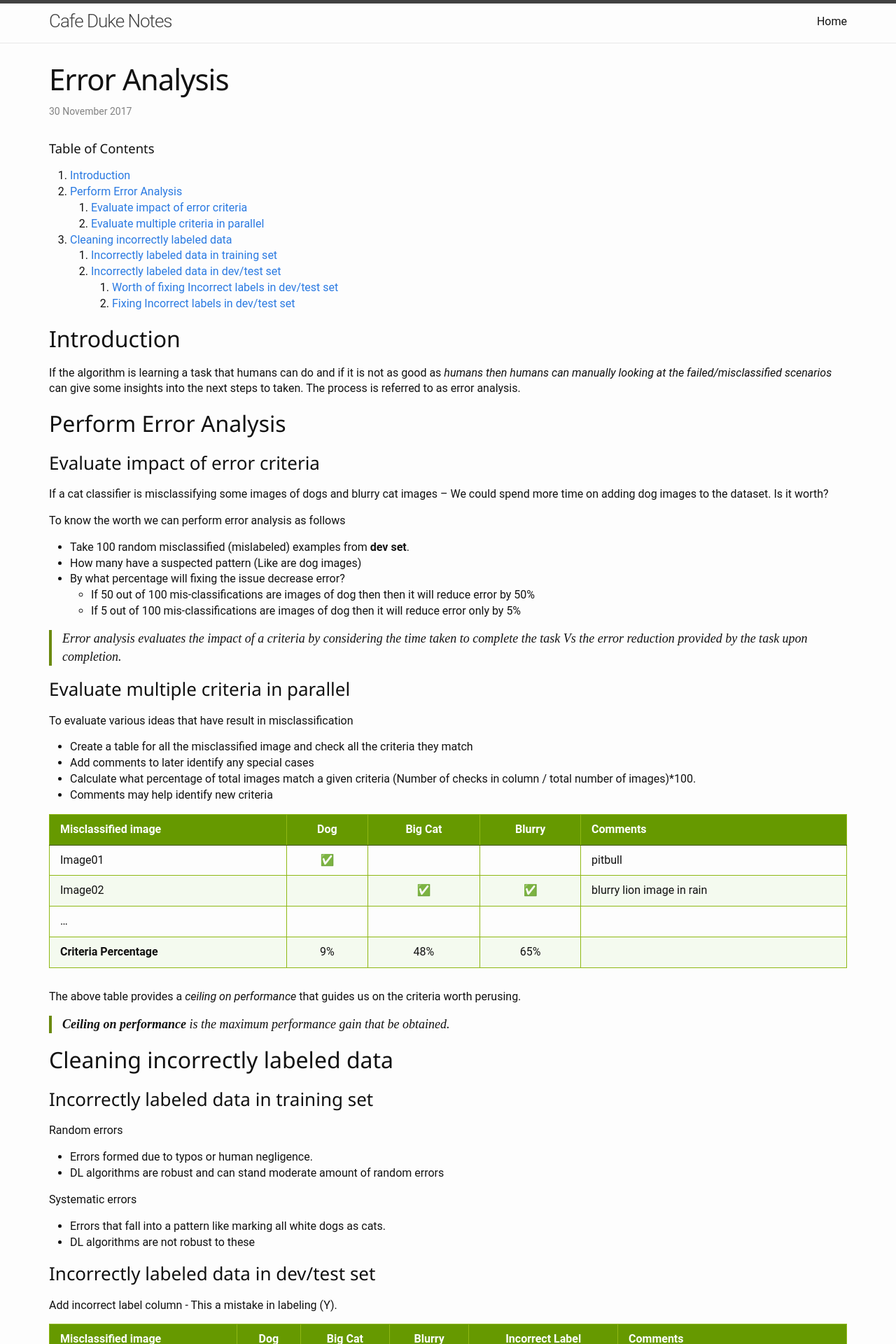
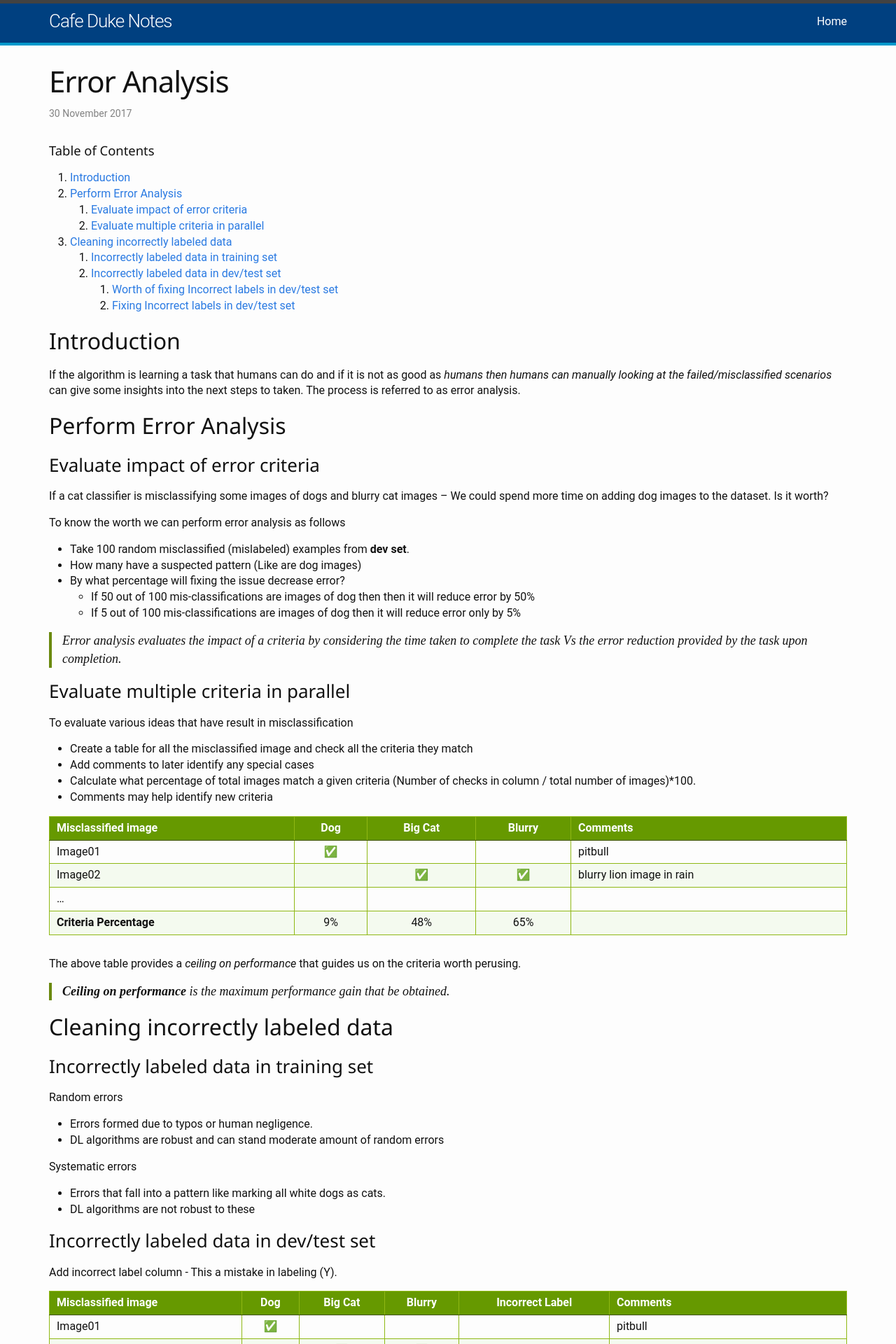
Before and after one commit to cafeduke/cafeduke.github.io, a Jekyll site: the page built from _posts/deeplearning/strategy/2017-11-30-error-analysis.md, in a window 1280 px wide. Shown: the top 1920 px of the page at 70% size. Built offline with Jekyll 4.4.1, drawn with Linux system fonts in a browser that asks for light colours; emoji names are drawn with the system emoji font.

Commit message:
Cosmetic

```diff
--- a/_posts/deeplearning/strategy/2017-11-30-error-analysis.md
+++ b/_posts/deeplearning/strategy/2017-11-30-error-analysis.md
@@ -72,9 +72,9 @@ Add incorrect label column - This a mistake in labeling (Y).
 
 | Misclassified image     |      Dog       |    Big Cat     |     Blurry     | Incorrect Label | Comments                  |
 | ----------------------- | :------------: | :------------: | :------------: | :-------------: | ------------------------- |
-| Image01                 | :heavy_check_mark:  |                |                |                 | pitbull                   |
-| Image02                 |                | :heavy_check_mark:  | :heavy_check_mark:  |                 | blurry lion image in rain |
-| Image03                 |                |                |                | :heavy_check_mark:   | Missed cat in background  |
+| Image01                 | :white_check_mark:  |                |                |                 | pitbull                   |
+| Image02                 |                | :white_check_mark:  | :white_check_mark:  |                 | blurry lion image in rain |
+| Image03                 |                |                |                | :white_check_mark:   | Missed cat in background  |
 | ...                     |                |                |                |                 |                           |
 | **Criteria Percentage** |       9%       |      48%       |      65%       |       6%        |                           |
 
--- a/_sass/minima.scss
+++ b/_sass/minima.scss
@@ -34,6 +34,10 @@ $code-font-family: "Consolas";
 $code-border-color: $table-border-color;
 $code-background-color: rgb(252,252,240);
 
+// HR colors
+$hr-color1: rgb(0, 153, 204);
+$hr-color2: rgb(102, 153, 0);
+
 // Width of the content area
 $content-width:    1200px !default;
 $on-palm:          800px !default;
--- a/_sass/minima/_base.scss
+++ b/_sass/minima/_base.scss
@@ -229,7 +229,7 @@ table {
     }
   }
   th, td {
-    padding: ($spacing-unit / 3) ($spacing-unit / 2);
+    padding: ($spacing-unit / 6) ($spacing-unit / 3);
   }
   th {
     color: $text-color-light;
--- a/_sass/minima/_layout.scss
+++ b/_sass/minima/_layout.scss
@@ -3,8 +3,9 @@
  */
 .site-header {
   border-top: 5px solid $grey-color-dark;
-  border-bottom: 1px solid $grey-color-light;
+  border-bottom: 4px solid $hr-color1;
   min-height: $spacing-unit * 1.865;
+  background-color:rgb(0,64,128);
 
   // Positioning context for the mobile navigation icon
   position: relative;
@@ -20,13 +21,14 @@
 
   &,
   &:visited {
-    color: $grey-color-dark;
+    color: $text-color-light;
   }
 }
 
 .site-nav {
   float: right;
   line-height: $base-line-height * $base-font-size * 2.25;
+  color: $text-color-light;
 
   .nav-trigger {
       display: none;
@@ -37,7 +39,7 @@
   }
 
   .page-link {
-    color: $text-color;
+    color: $text-color-light;
     line-height: $base-line-height;
 
     // Gaps between nav items, but not on the last one
@@ -106,7 +108,7 @@
  * Site footer
  */
 .site-footer {
-  border-top: 1px solid $grey-color-light;
+  border-top: 1px solid $hr-color2;
   padding: $spacing-unit 0;
 }
 
```
